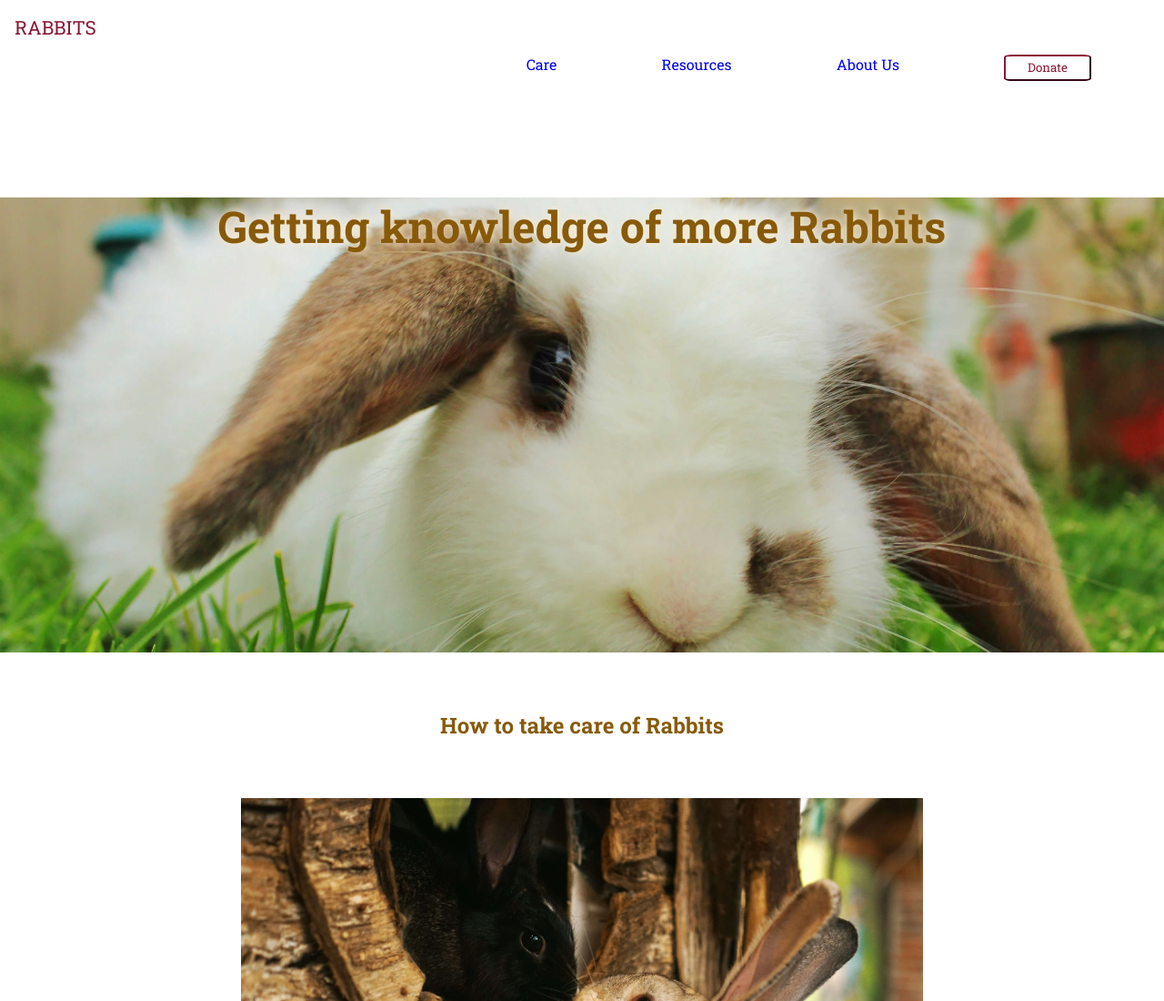
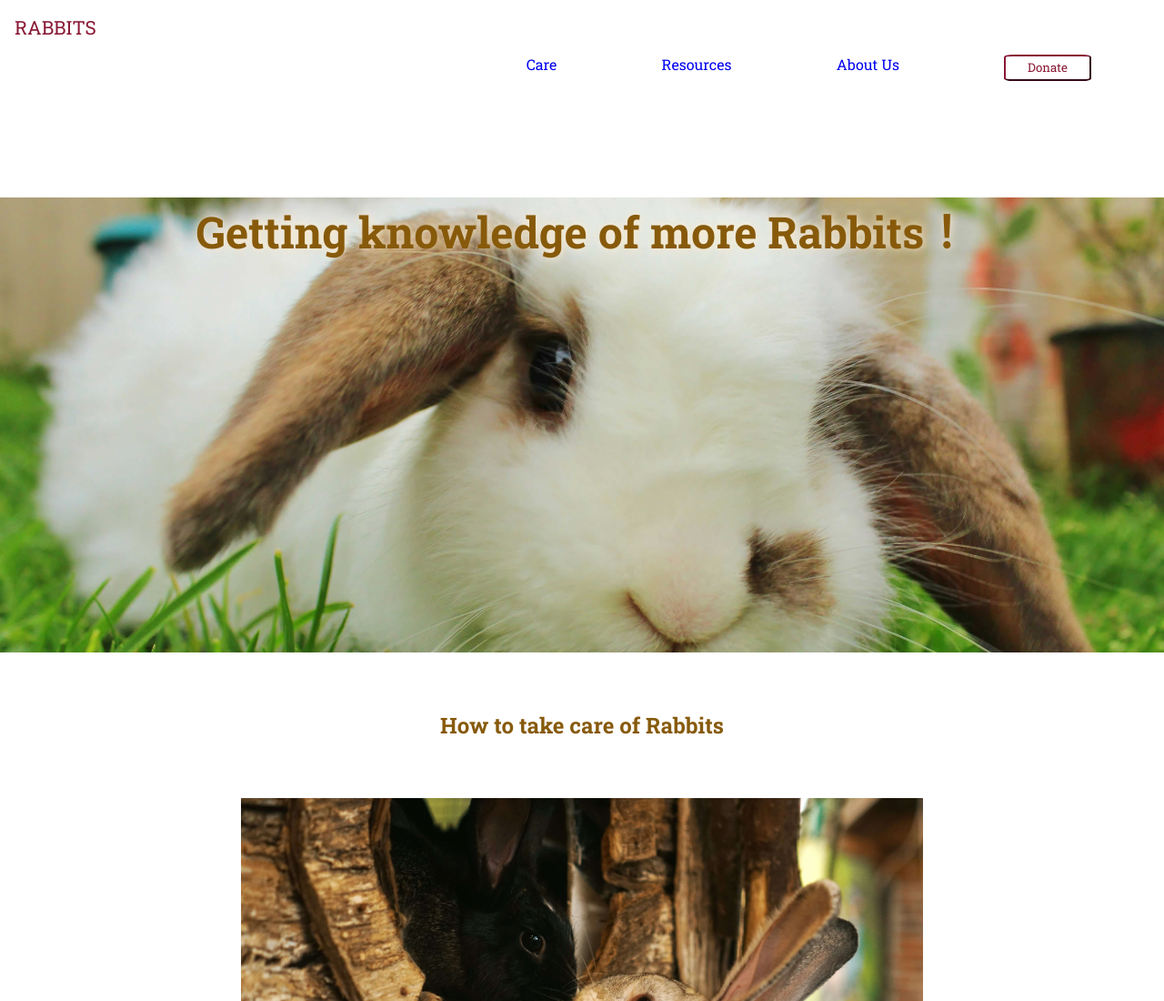
Before and after one commit to yui9667/rabbit-assignment2, a plain HTML site: page index.html in a window 1280 px wide. Shown: the top 1100 px of the page at 91% size. Drawn offline with Linux system fonts and the light colour scheme.

Commit message:
Update index.html
Changing h1 text

```diff
--- a/index.html
+++ b/index.html
@@ -25,7 +25,7 @@
           </ul>
         </nav>
       </div>
-      <h1>Getting knowledge of more Rabbits</h1>
+      <h1>Getting knowledge of more Rabbits！</h1>
     </header>
 
     <main>
```
